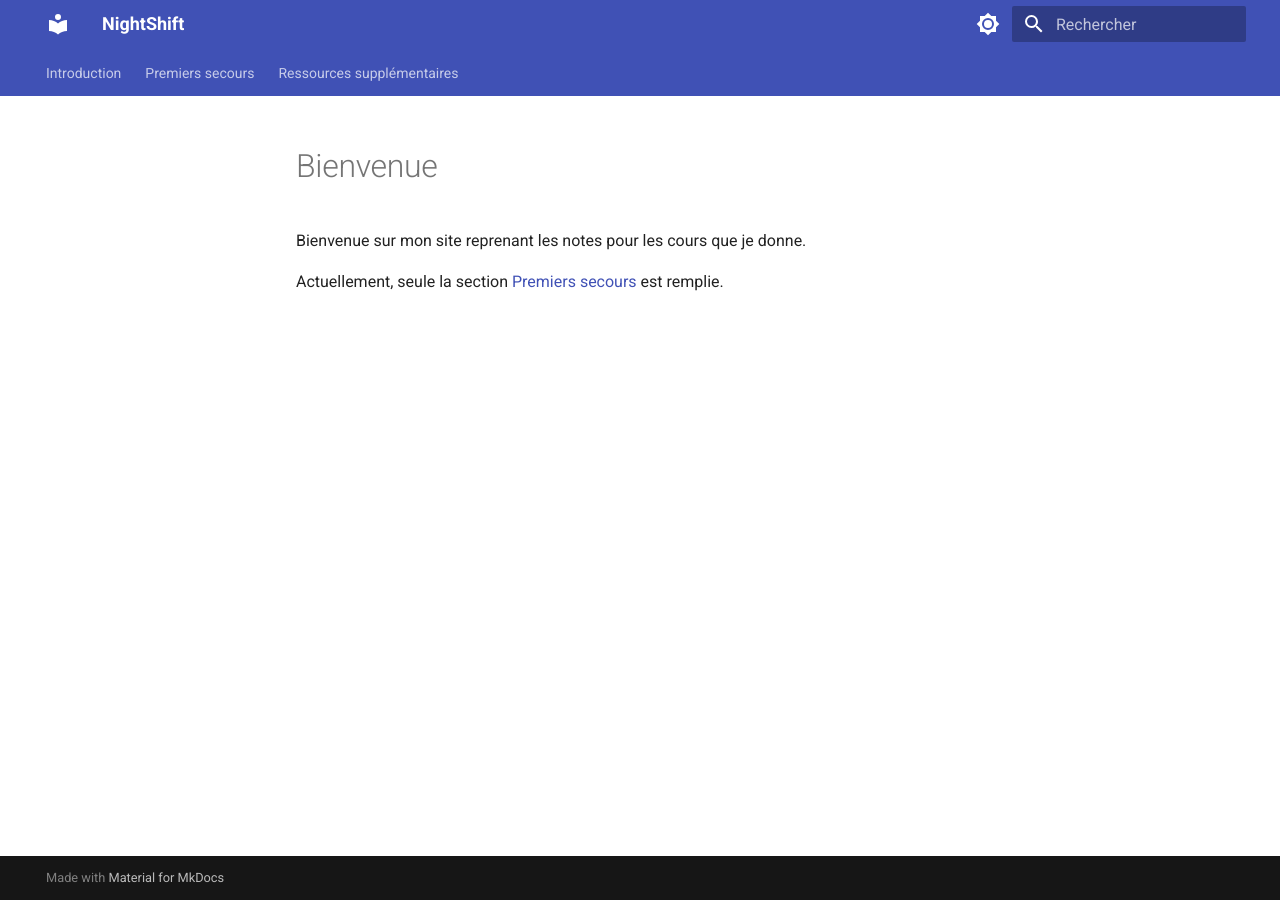
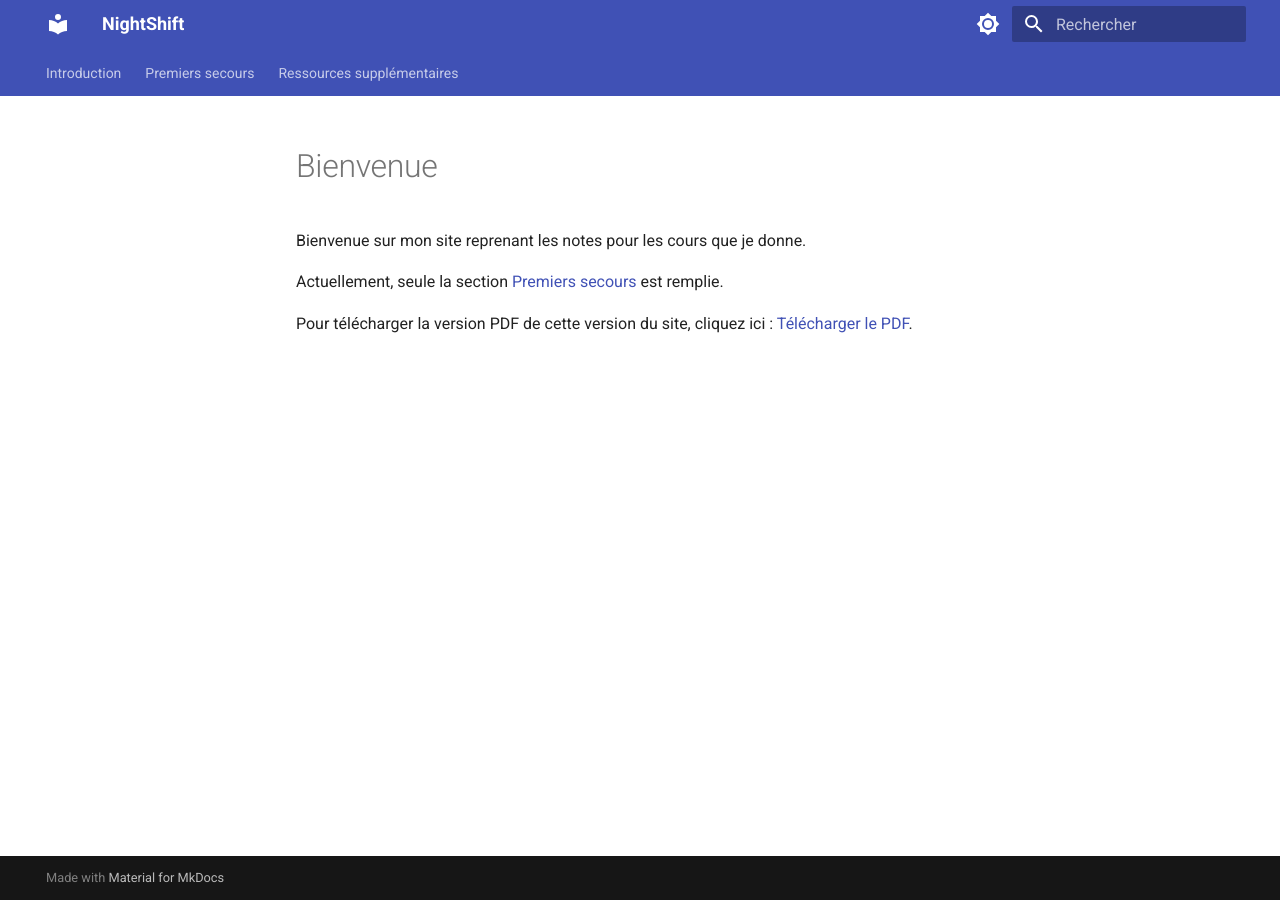
Before and after one commit to rmic/nightshift, an MkDocs documentation site: the page built from docs/index.md, in a window 1280 px wide. Built offline with MkDocs 1.6.1 and Material for MkDocs 9.7.7, drawn with Linux system fonts in a browser that asks for light colours.

Commit message:
lien pdf

```diff
--- a/docs/index.md
+++ b/docs/index.md
@@ -3,3 +3,5 @@
 Bienvenue sur mon site reprenant les notes pour les cours que je donne.
 
 Actuellement, seule la section [Premiers secours](premiers_secours/rei/securite.md) est remplie.
+
+Pour télécharger la version PDF de cette version du site, cliquez ici : [Télécharger le PDF](/pdf/document.pdf).
```
